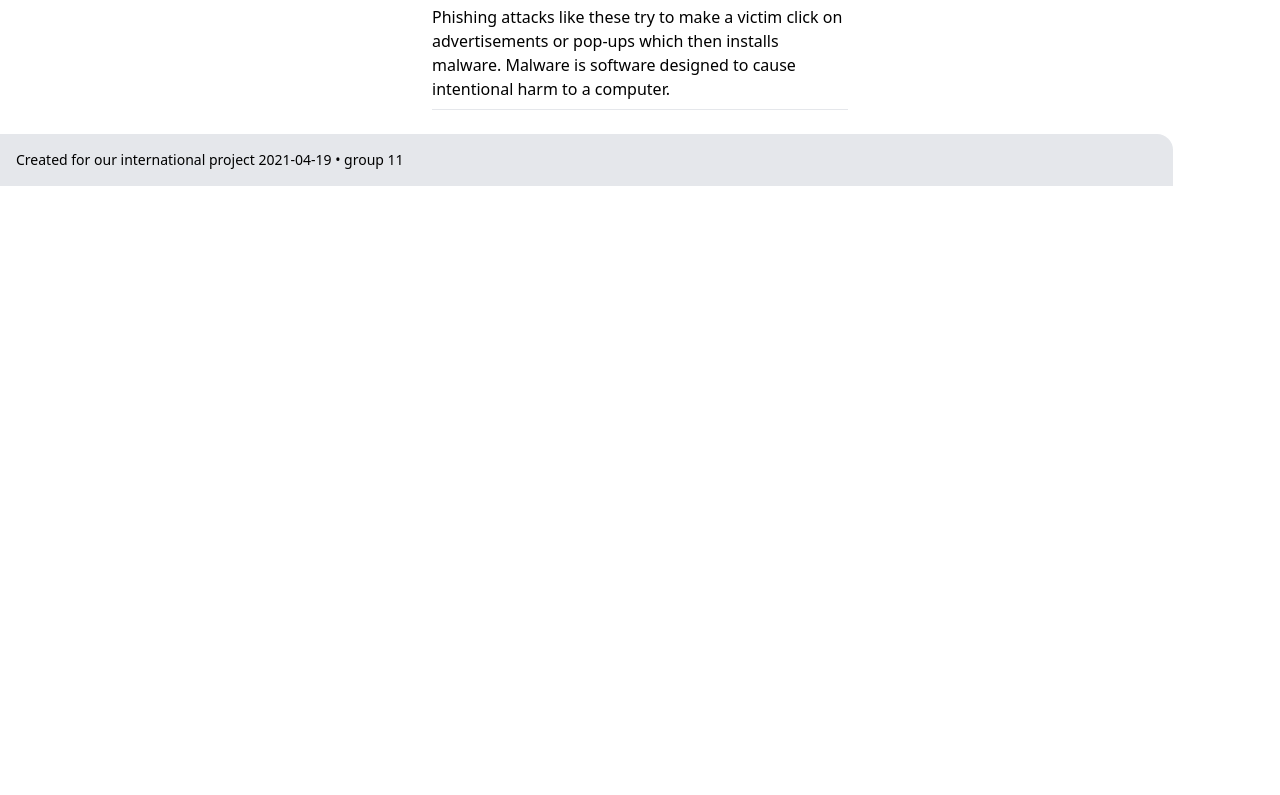
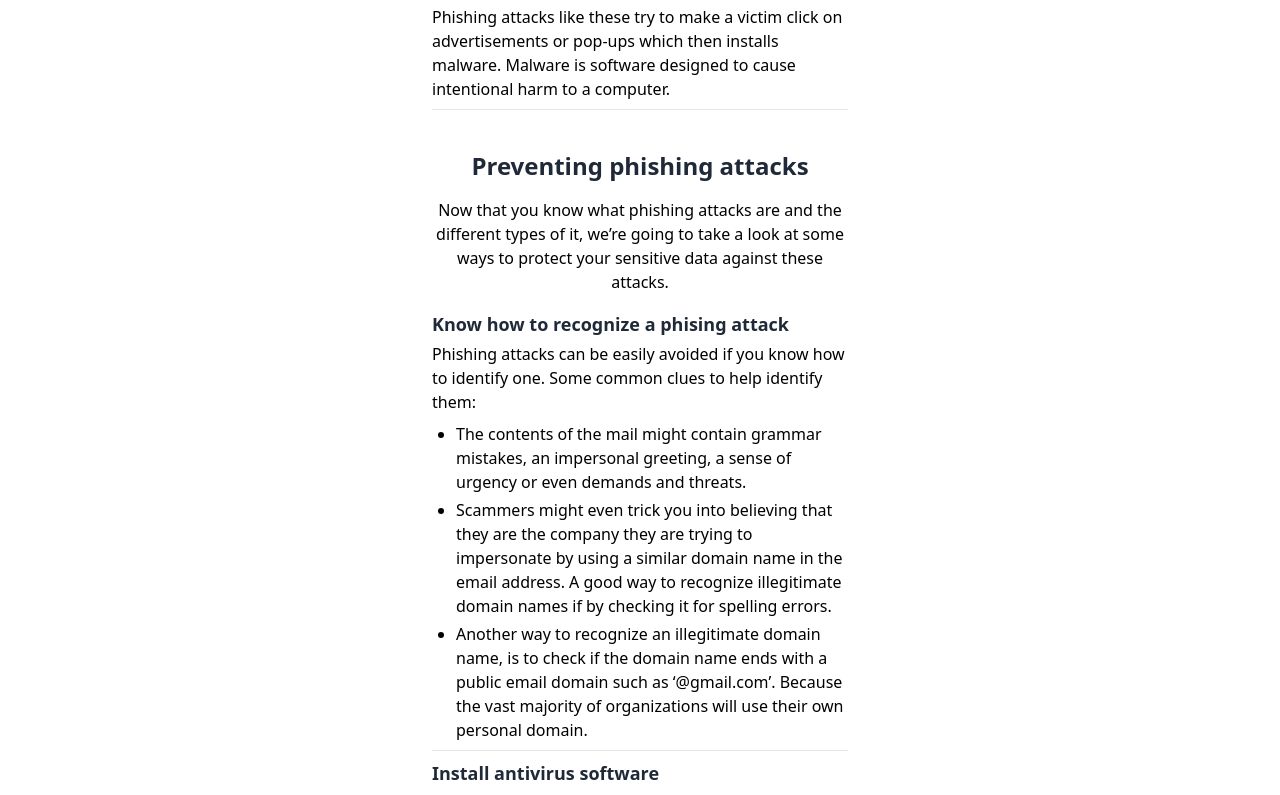
Before and after one commit to laurens-mesure/internationaal_project, a React (Create React App) app: page / in a window 1280 px wide. Shown: the part 2002-2797 px from the top of the page. Before the commit the page ends 2188 px from the top, so only its background shows below. Built offline with nearby package versions, Linux system fonts and the light colour scheme.

Commit message:
added RecognizePhishingAttacks + PreventPhishingAttacks to Frontpage

```diff
--- a/src/Components/PhishingTypes.tsx
+++ b/src/Components/PhishingTypes.tsx
@@ -12,24 +12,22 @@ const data = [
     {"name": "Malvertising", "description": " Phishing attacks like these try to make a victim click on advertisements or pop-ups which then installs malware. Malware is software designed to cause intentional harm to a computer."},
 ];
 
-const listItems = data.map((d) =>
-<div key={d.name} className="border-b border-gray-200 mb-2">
-    <p className="text-lg font-semibold text-gray-800 mb-1">{d.name}</p>
-    <p className="mb-2">{d.description}</p>
-</div>)
+const listItems = data.map((item) =>
+<div key={item.name} className="border-b border-gray-200 mb-2">
+    <p className="text-lg font-semibold text-gray-800 mb-1">{item.name}</p>
+    <p className="mb-2">{item.description}</p>
+</div>);
 
 const PhishingTypes: React.FC = () => {
     return (
-        <React.Fragment>
-            <div className="mx-auto w-11/12 sm:w-2/3 xl:w-1/3">
+            <div className="mx-auto w-11/12 sm:w-2/3 xl:w-1/3 mb-10">
                 <h2 className="text-2xl text-center font-semibold text-gray-800 mb-4">Types of phishing</h2>
                 <p className="text-center mb-4">There are a lot of phishing attacks which we can split up into various types.</p>
                 <div>
                     {listItems}
                 </div>
             </div>
-        </React.Fragment>
-    )
+    );
 }
 
 export default PhishingTypes;
--- /dev/null
+++ b/src/Components/PreventPhishingAttacks.tsx
@@ -0,0 +1,34 @@
+import React from "react";
+
+import RecognizePhishingAttacks from "../Components/RecognizePhishingAttacks";
+
+const data = [
+    {"title": "Install antivirus software", "description": "Antivirus software is software specifically designed for detecting and removing computer viruses. These are useful tools for cases where a user unknowingly downloads malware, for example, malware disguised as an attachment in a mail."},
+    {"title": "Use multi-factor authentication", "description": "The vast majority of sites these days offer some kind of extra security by requiring multiple credentials to login to an account. This method makes it positively harder for a scammer to break into your account, should they have acquired your username and password."},
+    {"title": "Don’t download attachments or open links", "description": "Don’t download a suspicious looking attachment. The attachment might be infected and contain some sort of malware.\n Before clicking on a link in a mail, also consider checking the destination URL. If the URL of the link seems to have no affiliation to the context of the mail itself, there is a high chance it is a phishing mail."},
+    {"title": "Only give data to a site with HTTPS", "description": "When on an unfamiliar website, always look at the beginning of the URL of a site to see if it is using HTTPS. If this is not the case, it is better not to give your data or download something from the site."},
+    {"title": "Use a browser extension", "description": "You can also make use of browser extensions to help protect you against phishing attacks, such as the Microsoft Defender Browser Protection extension. This extension for Google Chrome alerts the user if he/she encounters a malicious link."},
+    {"title": "Educate your employees", "description": "If you have a company, it is also quite important that you educate your employees about phishing attacks. This way employees will be able to recognize a phishing mail and prevent confidential company data from leaking.\n Testing the awareness of your employees on this issue can be done by using phishing simulations, such as Infosec . This method can help your team recognize phishing mails and lets the admins know how at risk the company is from these attacks."},
+    {"title": "Stay away from your spam folder", "description": "Luckily for us, these days, most phishing mails are automatically put in our spam folder because of email filtering. You should only look into your spam folder when you have not received an expecting mail in your inbox. Otherwise, it is a best practice to ignore it."},
+]
+
+const listItems = data.map((item) =>
+<div key={item.title} className="border-b border-gray-200 mb-2">
+    <p className="text-lg font-semibold text-gray-800 mb-1">{item.title}</p>
+    <p className="mb-2">{item.description}</p>
+</div>);
+
+const PreventPhishingAttacks: React.FC = () => {
+    return (
+        <div className="mx-auto w-11/12 sm:w-2/3 xl:w-1/3 mb-10">
+            <h2 className="text-2xl text-center font-semibold text-gray-800 mb-4">Preventing phishing attacks</h2>
+            <p className="text-center mb-4">Now that you know what phishing attacks are and the different types of it, we’re going to take a look at some ways to protect your sensitive data against these attacks.</p>
+            <div>
+                <RecognizePhishingAttacks />
+                {listItems}
+            </div>
+        </div>
+    );
+}
+
+export default PreventPhishingAttacks;
--- /dev/null
+++ b/src/Components/RecognizePhishingAttacks.tsx
@@ -0,0 +1,25 @@
+import React from "react";
+
+const data = [
+    "The contents of the mail might contain grammar mistakes, an impersonal greeting, a sense of urgency or even demands and threats.",
+    "Scammers might even trick you into believing that they are the company they are trying to impersonate by using a similar domain name in the email address. A good way to recognize illegitimate domain names if by checking it for spelling errors.",
+    "Another way to recognize an illegitimate domain name, is to check if the domain name ends with a public email domain such as ‘@gmail.com’. Because the vast majority of organizations will use their own personal domain."
+]
+
+const listItems = data.map((item) =>
+    <li className="mb-1">{item}</li>
+);
+
+const RecognizePhishingAttacks = () => {
+    return(
+        <div key="Know how to recognize a phising attack" className="border-b border-gray-200 mb-2">
+            <p className="text-lg font-semibold text-gray-800 mb-1">Know how to recognize a phising attack</p>
+            <p className="mb-2">Phishing attacks can be easily avoided if you know how to identify one. Some common clues to help identify them:</p>
+            <ul className="list-disc mb-2 ml-6">
+                {listItems}
+            </ul>
+        </div>
+    )
+}
+
+export default RecognizePhishingAttacks;
--- a/src/Views/Frontpage.tsx
+++ b/src/Views/Frontpage.tsx
@@ -1,6 +1,7 @@
 import React from "react";
 import UrlTester from "../Components/UrlTester";
 import PhishingTypes from "../Components/PhishingTypes";
+import PreventPhishingAttacks from "../Components/PreventPhishingAttacks";
 
 const Frontpage: React.FC = () => {
     return (
@@ -10,6 +11,7 @@ const Frontpage: React.FC = () => {
             </h1>
             <UrlTester />
             <PhishingTypes />
+            <PreventPhishingAttacks />
         </div>
     );
 };
```
